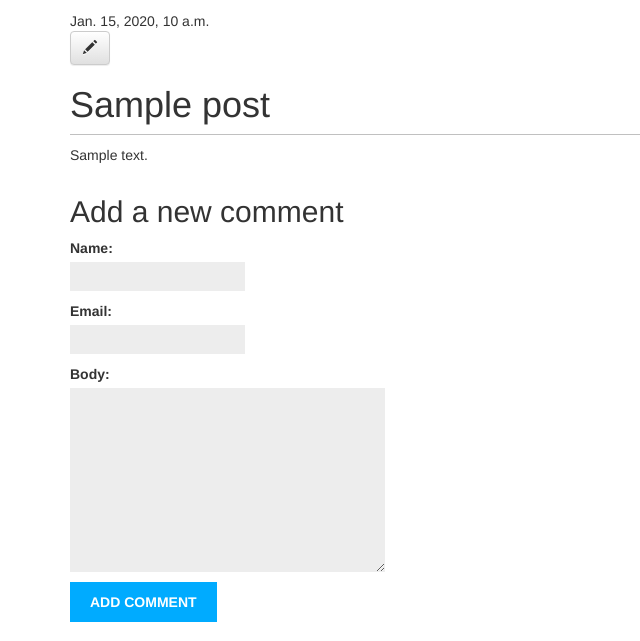
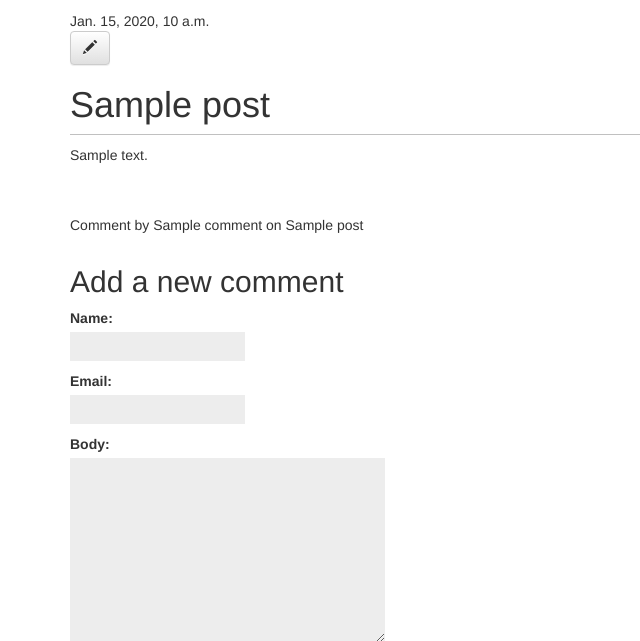
Before and after one commit to CruiseDevice/my-blog-in-django, a Django app: template blog/templates/blog/post/post_detail.html in a window 1280 px wide. Shown: the part 142-783 px from the top of the page, without its empty margins (0-640 px from the left). Run offline with Django 3.2, Linux system fonts and the light colour scheme; the template is opened without the code that fills it: values that come from a table or form of the project are taken from there, others are empty; tables that the repository leaves empty hold one stand-in row (values such as "Sample post"); some libraries are stand-ins or nearby versions.

Commit message:
display comments for each post

```diff
--- a/blog/templates/blog/post/post_detail.html
+++ b/blog/templates/blog/post/post_detail.html
@@ -10,10 +10,21 @@
     <h1>{{ post.title }}</h1>
     <p>{{ post.text|linebreaksbr }}</p>
   </div>
-  <div>
+  <div class = "display_comments">
+    {% for comment in comments %}
+      <br>
+      <br>
+      {{comment}}
+    {% endfor %}
+  </div>
+
+  <div class = "add_new_comment">
     {% if new_comment %}
+
       <h2>Your comment has been added.</h2>
+
     {% else %}
+
       <h2>Add a new comment</h2>
       <form action="." method="post">
         {{comment_form.as_p}}
@@ -22,6 +33,8 @@
           <input type="submit" name="" id="" value = "Add comment">
         </p>
       </form>
-    {% endif %}
+
+      {% endif %}
   </div>
-{% endblock %}
+
+  {% endblock %}
```
